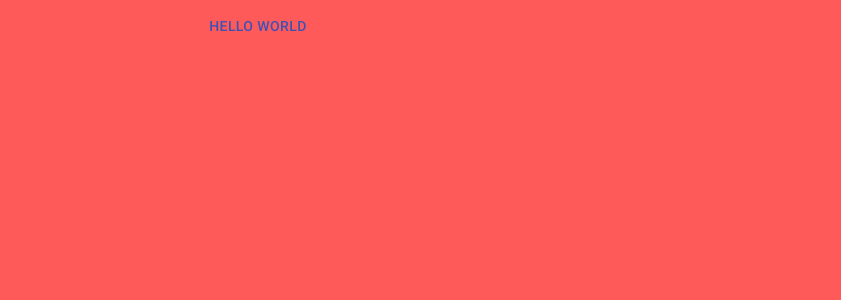
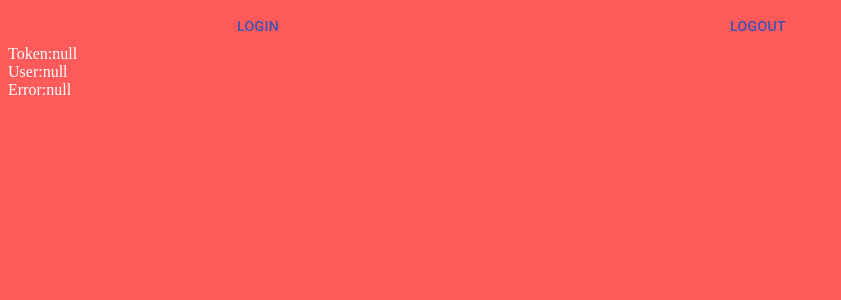
Before and after one commit to hardrese7/easy-reader-spa, a React (Create React App) app: page / in a window 1280 px wide. Shown: the top 300 px of the page, without its empty margins (0-841 px from the left). Built offline with nearby package versions, Linux system fonts and the light colour scheme.

Commit message:
Implement google auth

```diff
--- a/src/App.js
+++ b/src/App.js
@@ -1,13 +1,57 @@
-import React from 'react';
+import React, { useCallback, useMemo, useState } from 'react';
 import { Button } from '@material-ui/core';
+import * as firebase from 'firebase/app';
 import cn from './App.module.scss';
 import 'src/styles/global.scss';
 
 function App() {
+  const [token, setToken] = useState(null);
+  const [user, setUser] = useState(null);
+  const [error, setError] = useState(null);
+  const provider = useMemo(() => new firebase.auth.GoogleAuthProvider(), []);
+  const login = useCallback(() => {
+    firebase
+      .auth()
+      .signInWithPopup(provider)
+      .then((result) => {
+        setToken(result.credential.accessToken);
+        setUser(result.user);
+      })
+      .catch((error) => {
+        setError(error);
+      });
+  }, [provider]);
+  const logout = useCallback(() => {
+    firebase
+      .auth()
+      .signOut()
+      .then(() => {
+        setToken(null);
+        setUser(null);
+      })
+      .catch((error) => {
+        setError(error);
+      });
+  }, []);
   return (
-    <Button className={cn.Button} color="primary">
-      Hello World
-    </Button>
+    <div>
+      <Button onClick={login} className={cn.Button} color="primary">
+        Login
+      </Button>
+      <Button onClick={logout} className={cn.Button} color="primary">
+        Logout
+      </Button>
+      <br />
+      Token:
+      {JSON.stringify(token)}
+      <br />
+      User:
+      {JSON.stringify(user)}
+      <br />
+      Error:
+      {JSON.stringify(error)}
+      <br />
+    </div>
   );
 }
 
```
